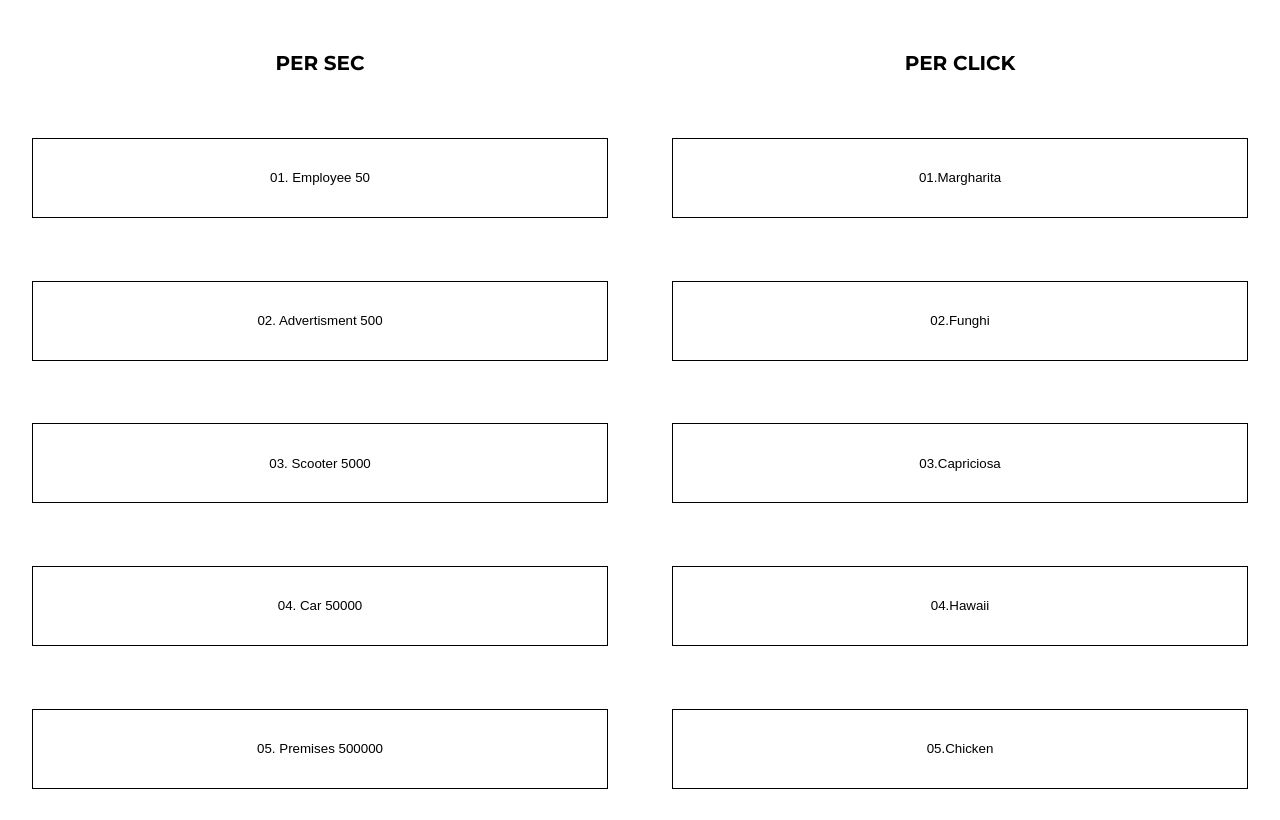
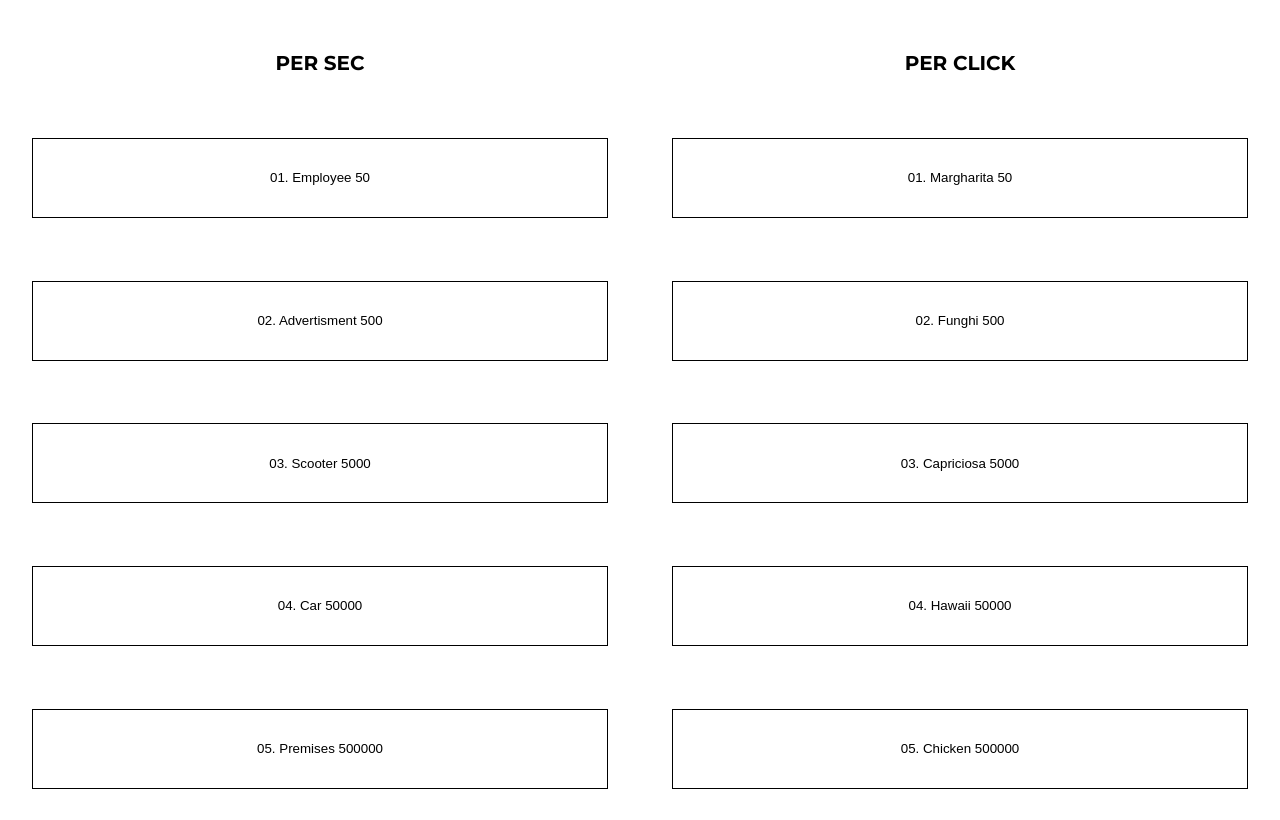
Before and after one commit to jedrzejbor/pizza-clicker, a React (Create React App) app: page / in a window 1280 px wide. Shown: the part 780-1600 px from the top of the page. Built offline with nearby package versions, Linux system fonts and the light colour scheme.

Commit message:
add function to money per click

```diff
--- a/src/components/organisms/UpgradePanel/UpgradePanel.js
+++ b/src/components/organisms/UpgradePanel/UpgradePanel.js
@@ -93,6 +93,38 @@ const ClickWrapper = styled.div`
 `;
 
 const UpgradePanel = () => {
+  const [valueChangeClick, setValueChangeClick] = useState([
+    {
+      id: 0,
+      number: "01.",
+      title: "Margharita",
+      money: 50,
+    },
+    {
+      id: 1,
+      number: "02.",
+      title: "Funghi",
+      money: 500,
+    },
+    {
+      id: 2,
+      number: "03.",
+      title: "Capriciosa",
+      money: 5000,
+    },
+    {
+      id: 3,
+      number: "04.",
+      title: "Hawaii",
+      money: 50000,
+    },
+    {
+      id: 4,
+      number: "05.",
+      title: "Chicken",
+      money: 500000,
+    },
+  ]);
   const [valueChange, setValueChange] = useState([
     {
       id: 0,
@@ -126,14 +158,25 @@ const UpgradePanel = () => {
     },
   ]);
 
-  const moreMoney = (index) => (e) => {
+  const moreMoney = (index) => () => {
     console.log(index);
-    console.log(e);
+    // console.log(e);
     let newArray = [...valueChange];
-    newArray[index].money = newArray[index].money * 5;
+    newArray[index].money = Math.round(
+      newArray[index].money + (newArray[index].money / 100) * 5
+    );
     setValueChange(newArray);
   };
 
+  const moreMoneyClick = (index) => () => {
+    console.log(index);
+    // console.log(e);
+    let newArray = [...valueChangeClick];
+    newArray[index].money = Math.round(
+      newArray[index].money + (newArray[index].money / 100) * 5
+    );
+    setValueChangeClick(newArray);
+  };
   return (
     <Wrapper>
       <SecondWrapper>
@@ -151,8 +194,15 @@ const UpgradePanel = () => {
       </SecondWrapper>
       <ClickWrapper>
         <Title titleName="PER CLICK" />
-        {optionsClick.map(({ id, number, title }) => {
-          return <Button key={id} name={number + title} />;
+        {valueChangeClick.map((element, index) => {
+          return (
+            <Button
+              nameId={element.title}
+              key={element.id}
+              name={element.number + " " + element.title + " " + element.money}
+              getMoreMoney={moreMoneyClick(index)}
+            />
+          );
         })}
       </ClickWrapper>
     </Wrapper>
```
